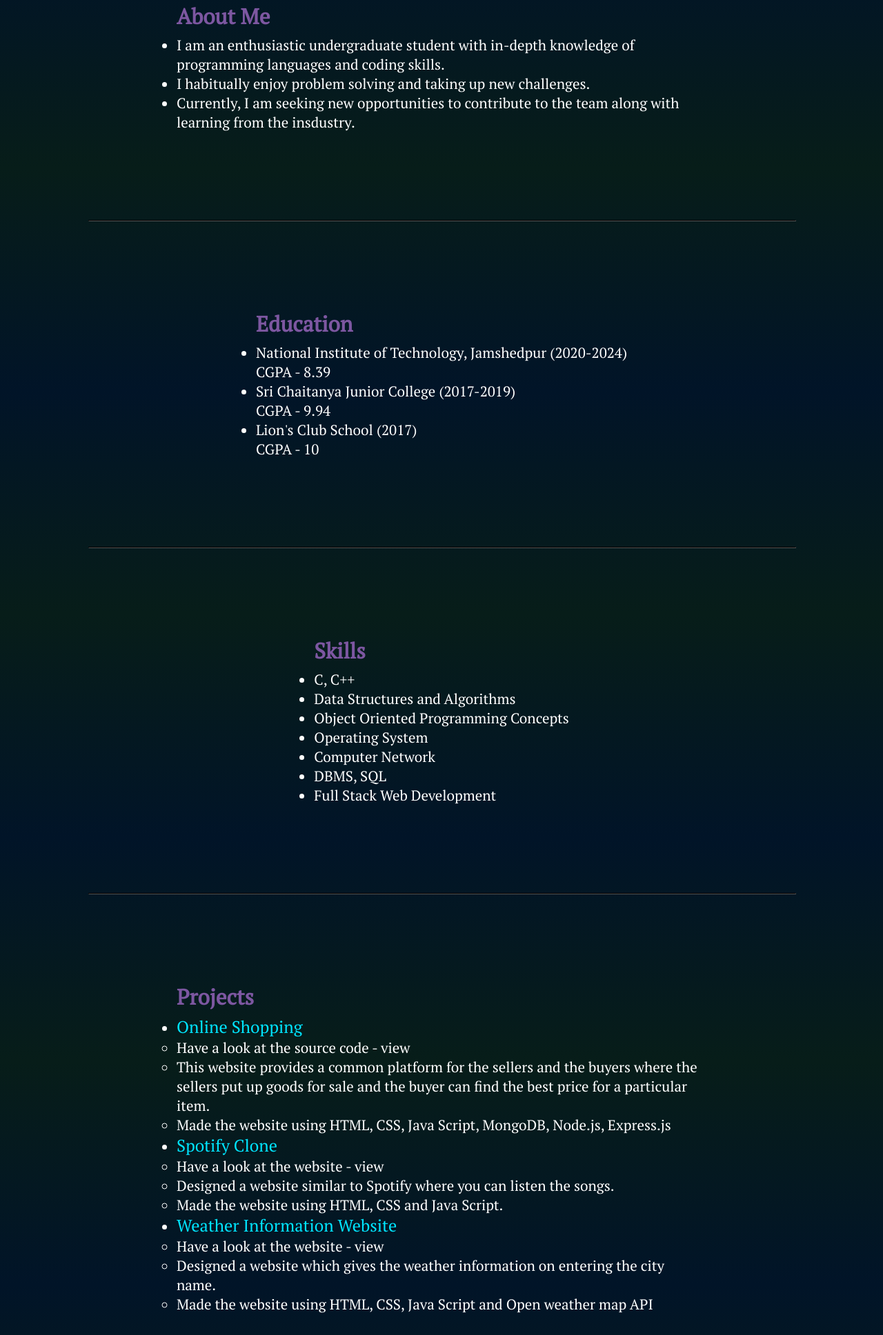
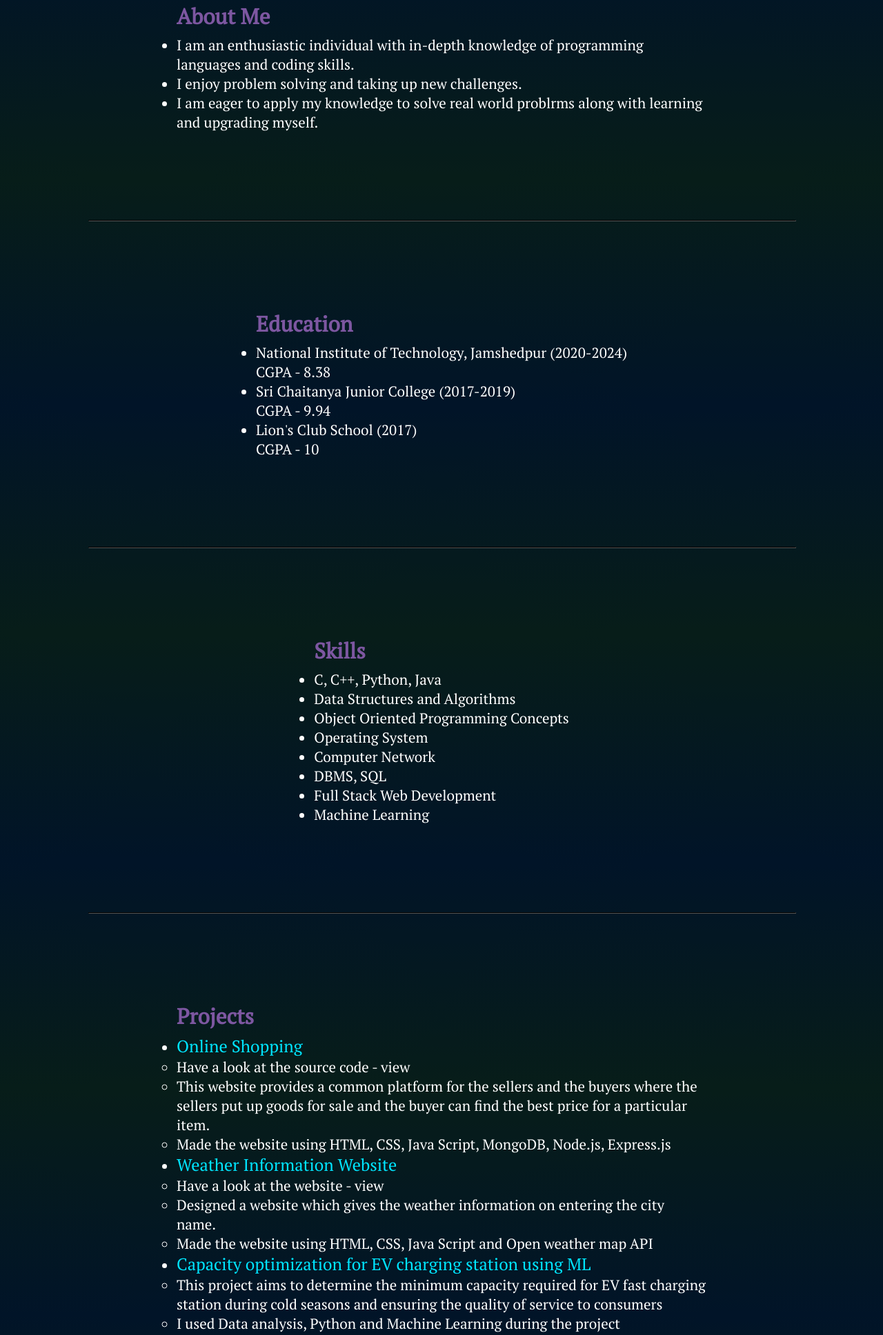
Before and after one commit to deepikapatnaik/portfolio, a plain HTML site: page index.html in a window 1280 px wide. Shown: the part 729-2665 px from the top of the page at 69% size. Drawn offline with nearby package versions, Linux system fonts and the light colour scheme.

Commit message:
Update in july

```diff
--- a/index.html
+++ b/index.html
@@ -39,9 +39,9 @@
             <div class="info-about">
                 <h2 class="about">About Me</h2>
                 <ul>
-                    <li>I am an enthusiastic undergraduate student with in-depth knowledge of programming languages and coding skills.</li>
-                    <li>I habitually enjoy problem solving and taking up new challenges.</li>
-                    <li>Currently, I am seeking new opportunities to contribute to the team along with learning from the insdustry.</li>
+                    <li>I am an enthusiastic individual with in-depth knowledge of programming languages and coding skills.</li>
+                    <li>I enjoy problem solving and taking up new challenges.</li>
+                    <li>I am eager to apply my knowledge to solve real world problrms along with learning and upgrading myself.</li>
                 </ul>
             </div>
         </section>
@@ -51,7 +51,7 @@
                 <h2 class="education">Education</h2>
                 <ul>
                     <li>National Institute of Technology, Jamshedpur (2020-2024)
-                    <br>CGPA - 8.39
+                    <br>CGPA - 8.38
                     </li>
                     <li>Sri Chaitanya Junior College (2017-2019)
                         <br>CGPA - 9.94
@@ -67,13 +67,14 @@
             <div>
             <h2 class="skill">Skills</h2>
             <ul>
-                <li>C, C++</li>
+                <li>C, C++, Python, Java</li>
                 <li>Data Structures and Algorithms</li>
                 <li>Object Oriented Programming Concepts</li>
                 <li>Operating System</li>
                 <li>Computer Network</li>
                 <li>DBMS, SQL</li>
                 <li>Full Stack Web Development</li>
+                <li>Machine Learning</li>
             </ul>
             </div>
         </section>
@@ -90,13 +91,6 @@
                         <li>Made the website using HTML, CSS, Java Script, MongoDB, Node.js, Express.js</li>
                     </ul>
                 </li>
-                <li><h3 class="spot">Spotify Clone</h3>
-                    <ul>
-                        <li>Have a look at the website - <a href="https://deepikapatnaik.github.io/spotify-clone/">view</a></li>
-                        <li>Designed a website similar to Spotify where you can listen the songs.</li>
-                        <li>Made the website using HTML, CSS and Java Script.</li>
-                    </ul>
-                </li>
                 <li><h3 class="weat">Weather Information Website</h3>
                     <ul>
                         <li>Have a look at the website - <a href="https://deepikapatnaik.github.io/weather/">view</a></li>
@@ -104,13 +98,13 @@
                         <li>Made the website using HTML, CSS, Java Script and Open weather map API</li>
                     </ul>
                 </li>
-                <!--<li>
-                <h3 class="ev">Study on Electric Vehicle</h3>
-                <ul>
-                    <li>Studied about the challenges and opportunities of Electric Vehicles in India.</li>
-                    <li>During the project, I learned about MATLAB basics.</li>
-                </ul>
-                </li>-->
+                <li>
+                    <h3 class="ev6">Capacity optimization for EV charging station using ML</h3>
+                    <ul>
+                        <li>This project aims to determine the minimum capacity required for EV fast charging station during cold seasons and ensuring the quality of service to consumers</li>
+                        <li>I used Data analysis, Python and Machine Learning during the project</li>
+                    </ul>
+                    </li>
             </ul>
             </div>
         </section>
@@ -122,6 +116,7 @@
                 <ul>
                     <li>Programming Fundamentals -  <a href="https://www.coursera.org/account/accomplishments/verify/K8Q6HW49KBX2?utm_source%3Dandroid%26utm_medium%3Dcertificate%26utm_content%3Dcert_image%26utm_campaign%3Dsharing_cta%26utm_product%3Dcourse">view certificate</a></li>
                     <li>C++ Programming Language -  <a href="images/cpp_certificate.jpg">view certificate</a></li>
+                    <li>Full Stack Web Development -  <a href="images/web development.jpg">view certificate</a></li>
                     <li>Introduction to Virtual Reality -  <a href="https://www.coursera.org/account/accomplishments/verify/YGCLDW9596FR?utm_source%3Dandroid%26utm_medium%3Dcertificate%26utm_content%3Dcert_image%26utm_campaign%3Dsharing_cta%26utm_product%3Dcourse">view certificate</a></li>
                 </ul>
             </div>
--- a/styles.css
+++ b/styles.css
@@ -135,7 +135,7 @@ a{
     text-decoration: none;
     color: white;
 }
-.shop, .spot, .weat{
+.shop, .weat, .ev6{
     color: rgb(0, 229, 255);
     font-weight: 500;
 }
```
Also changed, not shown: images/web development.jpg (added).
